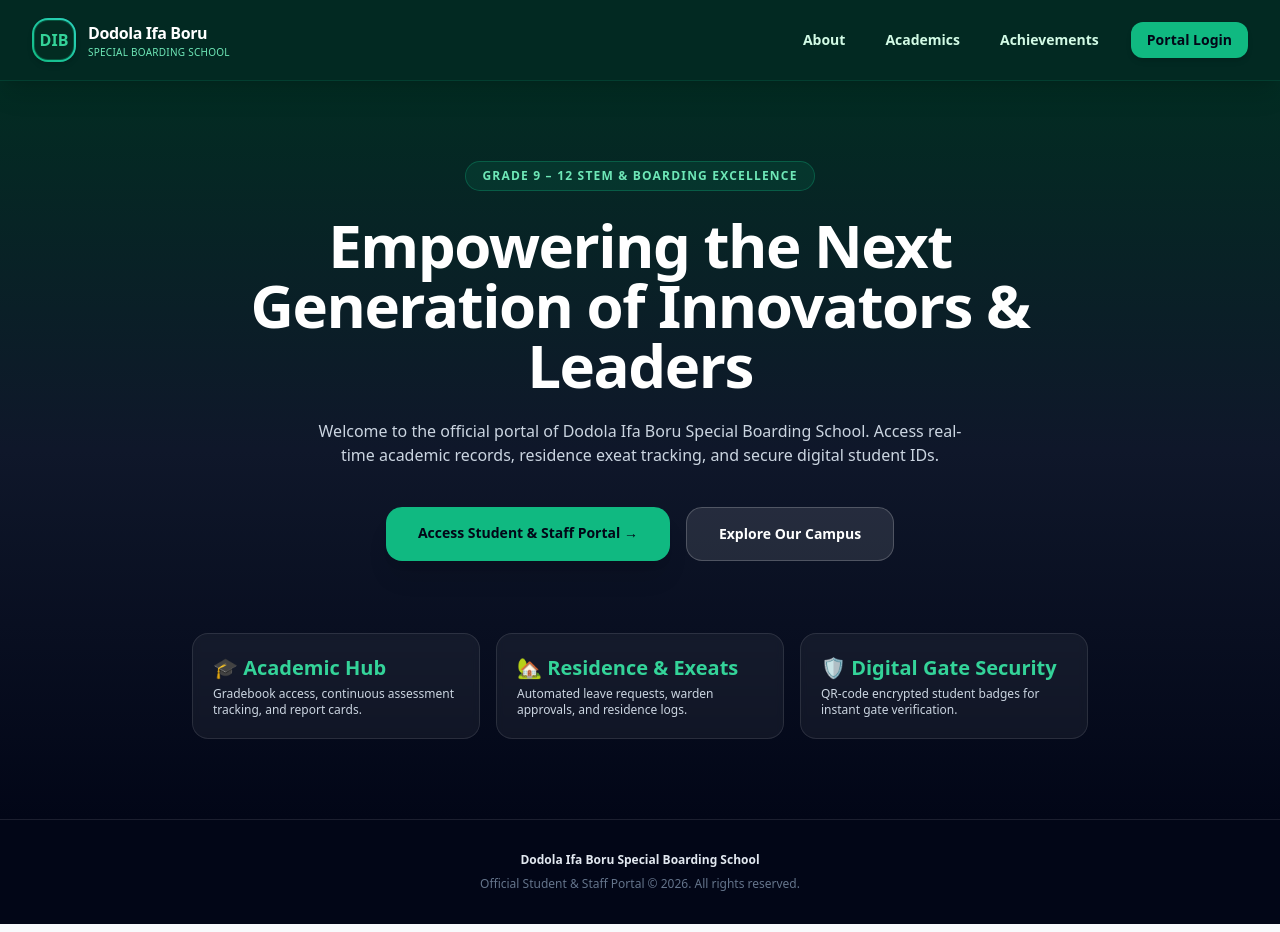
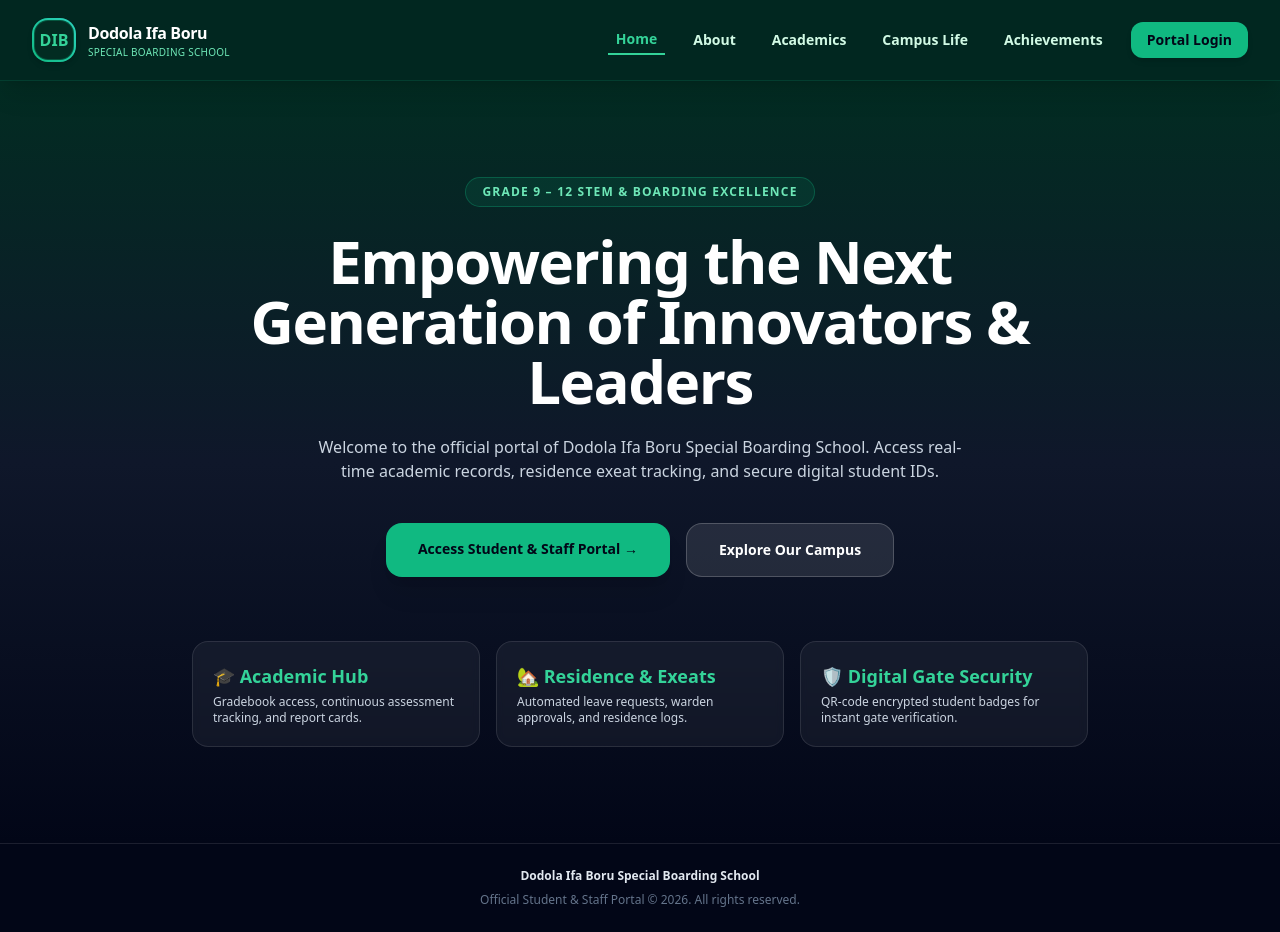
Before and after one commit to futuretech-hub/dodola-school-portal, a Next.js app: page / in a window 1280 px wide. Built offline with nearby package versions, Linux system fonts and the light colour scheme.

Commit message:
Update page.jsx

```diff
--- a/app/page.jsx
+++ b/app/page.jsx
@@ -2,7 +2,7 @@ import React from 'react';
 
 export default function Home() {
   return (
-    <div className="min-h-screen flex flex-col bg-slate-900 text-white font-sans">
+    <div className="min-h-screen flex flex-col bg-slate-950 text-white font-sans">
       {/* Top Header Navigation Bar */}
       <header className="sticky top-0 z-50 bg-emerald-950/90 backdrop-blur-md border-b border-emerald-800/40 shadow-xl">
         <div className="max-w-7xl mx-auto px-4 sm:px-6 lg:px-8 h-20 flex items-center justify-between">
@@ -24,13 +24,19 @@ export default function Home() {
             </div>
           </a>
 
-          {/* Independent Page Nav Links */}
-          <nav className="flex items-center space-x-2 sm:space-x-6">
+          {/* Navigation Links */}
+          <nav className="flex items-center space-x-1 sm:space-x-5">
+            <a href="/" className="text-xs sm:text-sm font-bold text-emerald-400 border-b-2 border-emerald-400 px-2 py-1">
+              Home
+            </a>
             <a href="/about" className="text-xs sm:text-sm font-semibold text-emerald-100 hover:text-emerald-300 transition px-2 py-1">
               About
             </a>
             <a href="/academics" className="text-xs sm:text-sm font-semibold text-emerald-100 hover:text-emerald-300 transition px-2 py-1">
               Academics
+            </a>
+            <a href="/campus-life" className="text-xs sm:text-sm font-semibold text-emerald-100 hover:text-emerald-300 transition px-2 py-1">
+              Campus Life
             </a>
             <a href="/achievements" className="text-xs sm:text-sm font-semibold text-emerald-100 hover:text-emerald-300 transition px-2 py-1">
               Achievements
@@ -46,7 +52,7 @@ export default function Home() {
       </header>
 
       {/* Hero Section */}
-      <section className="flex-grow flex items-center justify-center bg-gradient-to-b from-emerald-950 via-slate-900 to-slate-950 px-4 py-20 relative overflow-hidden">
+      <section className="flex-grow flex items-center justify-center bg-gradient-to-b from-emerald-950 via-slate-900 to-slate-950 px-4 py-16 sm:py-24 relative overflow-hidden">
         <div className="max-w-4xl mx-auto text-center space-y-6 relative z-10">
           <span className="inline-block bg-emerald-500/10 text-emerald-300 border border-emerald-500/30 text-xs font-bold uppercase tracking-widest px-4 py-1.5 rounded-full">
             Grade 9 – 12 STEM & Boarding Excellence
@@ -75,18 +81,18 @@ export default function Home() {
             </a>
           </div>
 
-          {/* Portal Feature Cards Highlights */}
-          <div className="grid grid-cols-1 sm:grid-cols-3 gap-4 pt-12 text-left">
+          {/* Portal Feature Cards */}
+          <div className="grid grid-cols-1 sm:grid-cols-3 gap-4 pt-10 text-left">
             <div className="bg-white/5 border border-white/10 p-5 rounded-2xl backdrop-blur-sm">
-              <div className="text-emerald-400 text-xl font-bold mb-1">🎓 Academic Hub</div>
+              <div className="text-emerald-400 text-lg font-bold mb-1">🎓 Academic Hub</div>
               <p className="text-xs text-slate-300">Gradebook access, continuous assessment tracking, and report cards.</p>
             </div>
             <div className="bg-white/5 border border-white/10 p-5 rounded-2xl backdrop-blur-sm">
-              <div className="text-emerald-400 text-xl font-bold mb-1">🏡 Residence & Exeats</div>
+              <div className="text-emerald-400 text-lg font-bold mb-1">🏡 Residence & Exeats</div>
               <p className="text-xs text-slate-300">Automated leave requests, warden approvals, and residence logs.</p>
             </div>
             <div className="bg-white/5 border border-white/10 p-5 rounded-2xl backdrop-blur-sm">
-              <div className="text-emerald-400 text-xl font-bold mb-1">🛡️ Digital Gate Security</div>
+              <div className="text-emerald-400 text-lg font-bold mb-1">🛡️ Digital Gate Security</div>
               <p className="text-xs text-slate-300">QR-code encrypted student badges for instant gate verification.</p>
             </div>
           </div>
@@ -94,7 +100,7 @@ export default function Home() {
       </section>
 
       {/* Footer */}
-      <footer className="bg-slate-950 border-t border-white/10 py-8 px-4 text-center text-xs text-slate-400">
+      <footer className="bg-slate-950 border-t border-white/10 py-6 px-4 text-center text-xs text-slate-400">
         <div className="max-w-5xl mx-auto space-y-2">
           <p className="font-semibold text-slate-200">Dodola Ifa Boru Special Boarding School</p>
           <p className="text-slate-500">Official Student & Staff Portal &copy; 2026. All rights reserved.</p>
```
